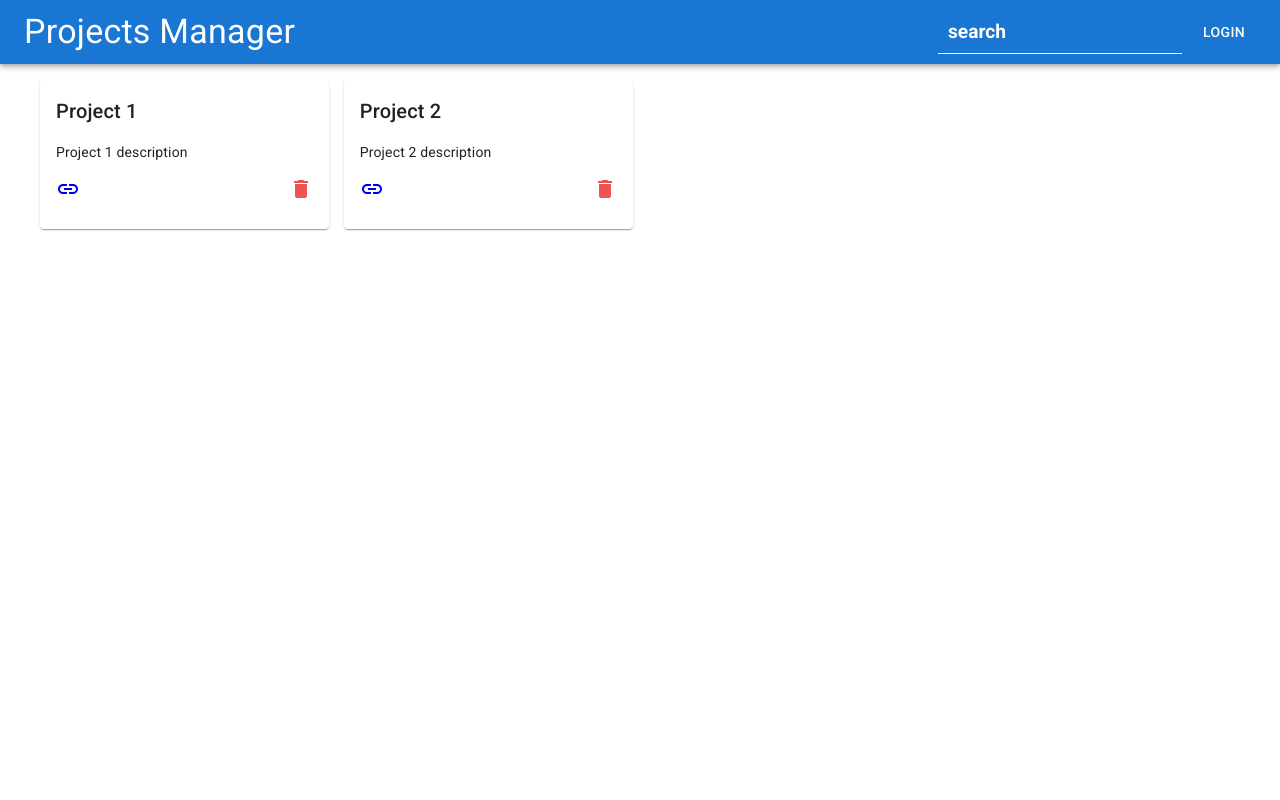
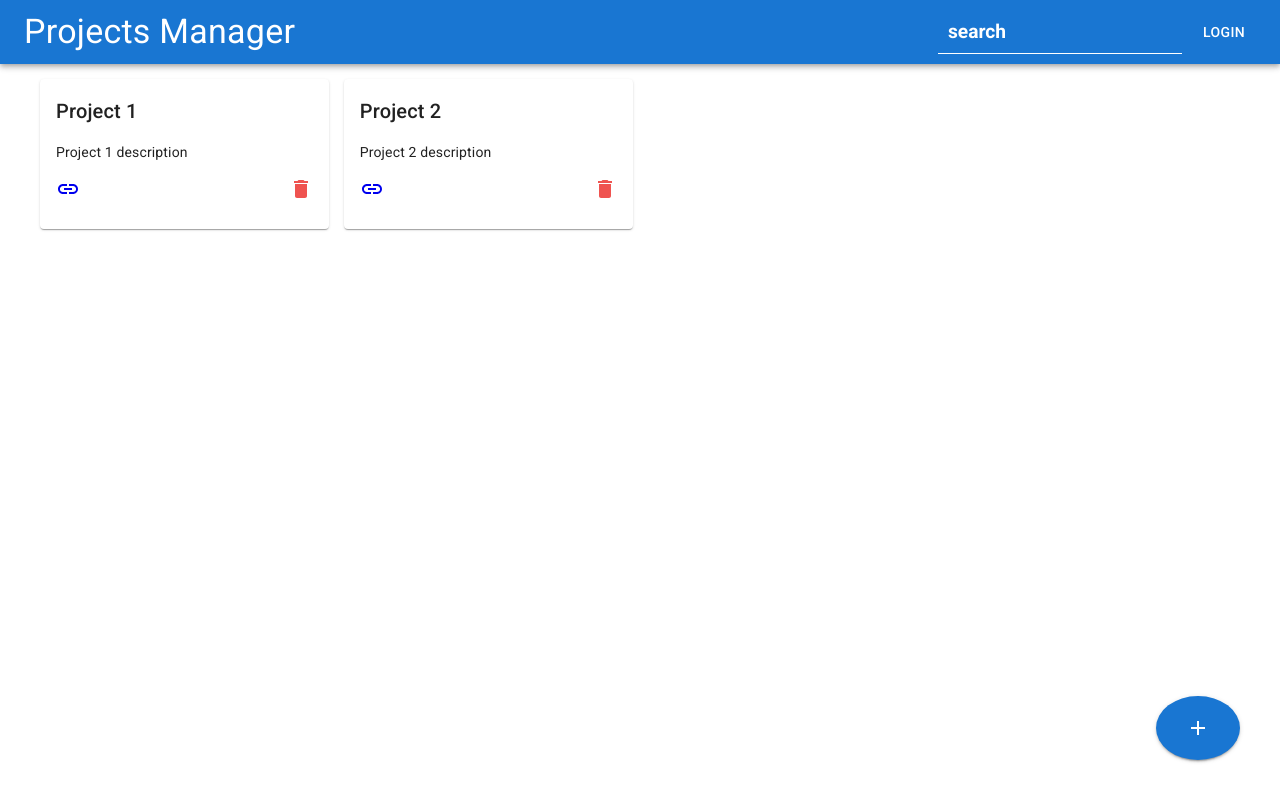
Before and after one commit to Killer2324/Projects-Manager, a React (Vite) app: page /home in a window 1280 px wide. Built offline with nearby package versions, Linux system fonts and the light colour scheme.

Commit message:
add project button added

```diff
--- a/src/app/pages/Home/Home.jsx
+++ b/src/app/pages/Home/Home.jsx
@@ -2,6 +2,7 @@ import Menu from '../../common/Menu'
 import Box from '@mui/material/Box'
 import Project from './components/Project/Project'
 import { useState } from 'react'
+import AddProjectButton from './components/AddProjectButton'
 export default function Home() {
   const [project, setProject] = useState([
     {
@@ -39,6 +40,7 @@ export default function Home() {
           <Project key={item.id} {...item} />
         ))}
       </Box>
+      <AddProjectButton />
     </main>
   )
 }
--- /dev/null
+++ b/src/app/pages/Home/components/AddProjectButton.jsx
@@ -0,0 +1,17 @@
+import Button from '@mui/material/Button'
+import AddIcon from '@mui/icons-material/Add'
+
+export default function AddProjectButton() {
+  const ButtonStyle = {
+    position: 'absolute',
+    bottom: '40px',
+    right: '40px',
+    borderRadius: '50%',
+    padding: '20px 30px',
+  }
+  return (
+    <Button variant="contained" sx={ButtonStyle}>
+      <AddIcon />
+    </Button>
+  )
+}
```
